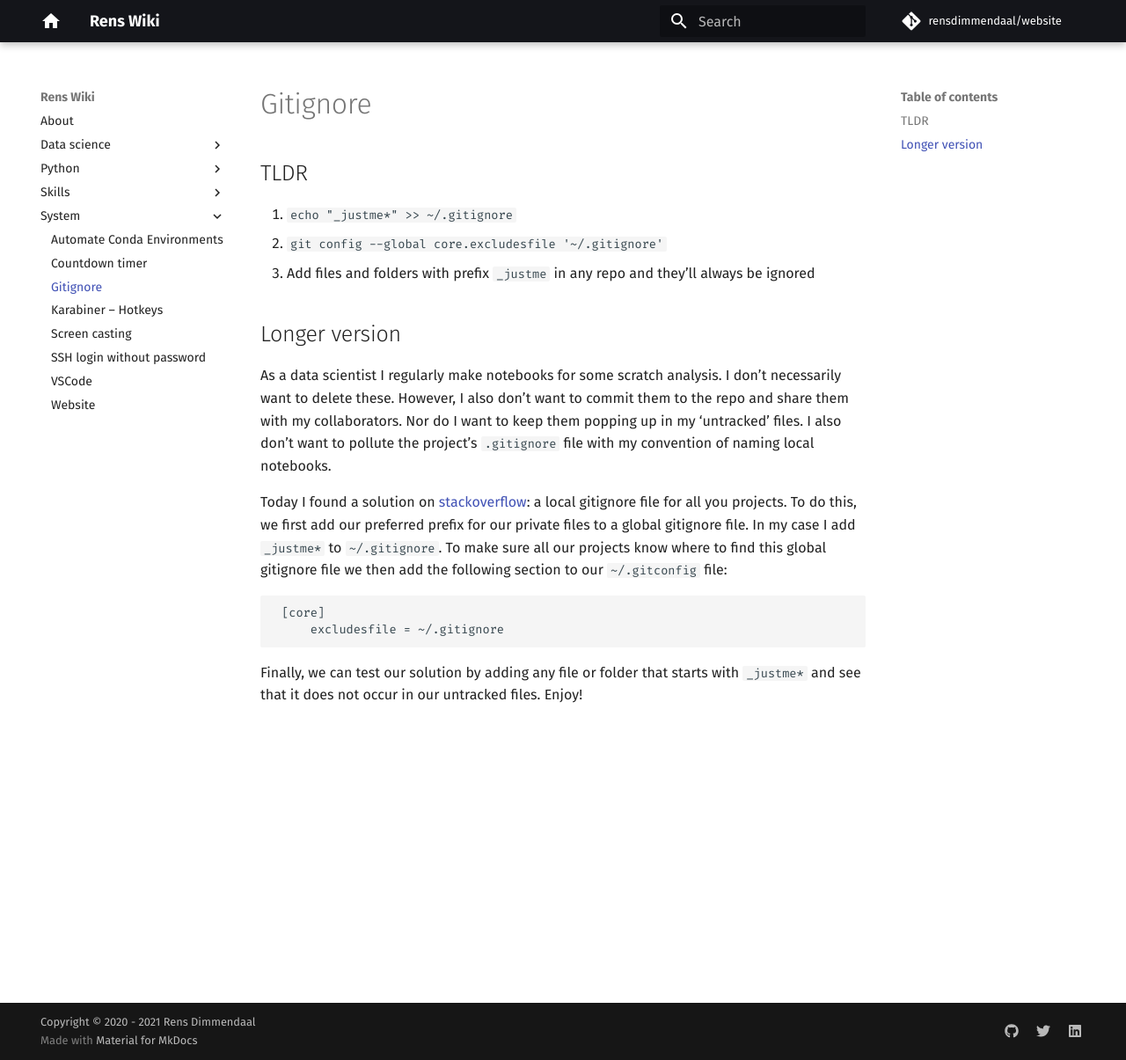
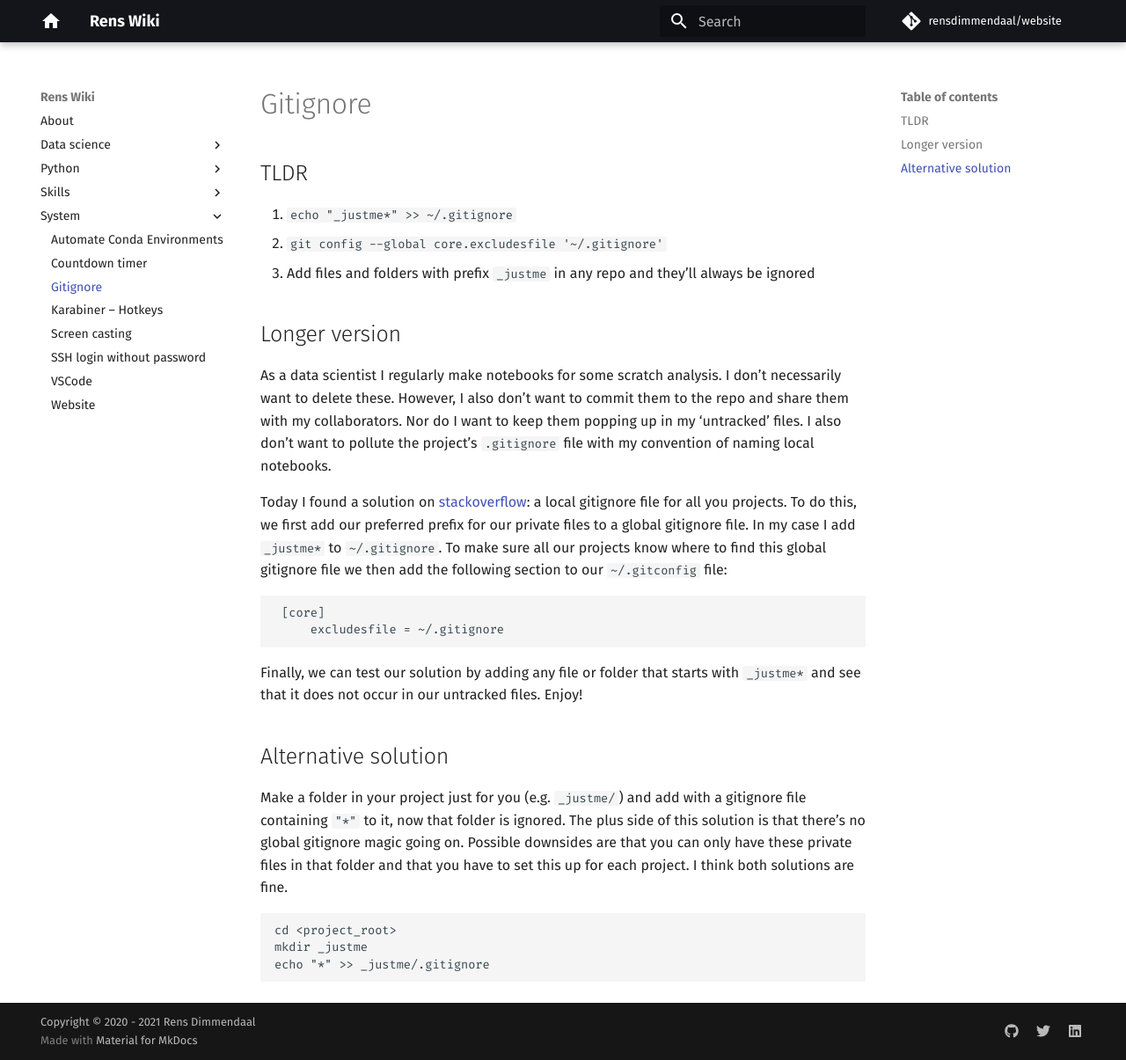
Before and after one commit to RensDimmendaal/website, an MkDocs documentation site: the page built from docs/system/gitignore.md, in a window 1280 px wide and 1205 px high. Shown: the whole window at 88% size. Built offline with MkDocs 1.6.1 and Material for MkDocs 9.7.7, drawn with Linux system fonts in a browser that asks for light colours; comment, search, counter and statistics services are not loaded.

Commit message:
add alternative solution

````diff
--- a/docs/system/gitignore.md
+++ b/docs/system/gitignore.md
@@ -16,3 +16,13 @@ Today I found a solution on [stackoverflow](https://stackoverflow.com/a/22906950
 ```
 
 Finally, we can test our solution by adding any file or folder that starts with `_justme*` and see that it does not occur in our untracked files. Enjoy!
+
+## Alternative solution
+
+Make a folder in your project just for you (e.g. `_justme/`) and add  with a gitignore file containing `"*"` to it, now that folder is ignored. The plus side of this solution is that there's no global gitignore magic going on. Possible downsides are that you can only have these private files in that folder and that you have to set this up for each project. I think both solutions are fine.
+
+```
+cd <project_root>
+mkdir _justme
+echo "*" >> _justme/.gitignore
+```
````
